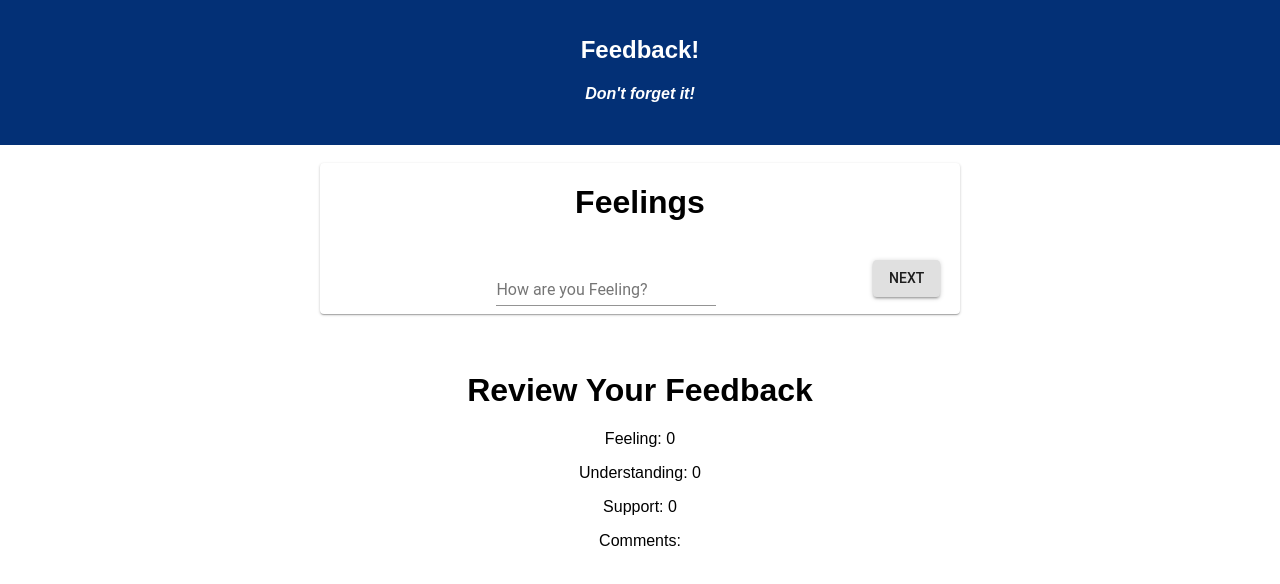
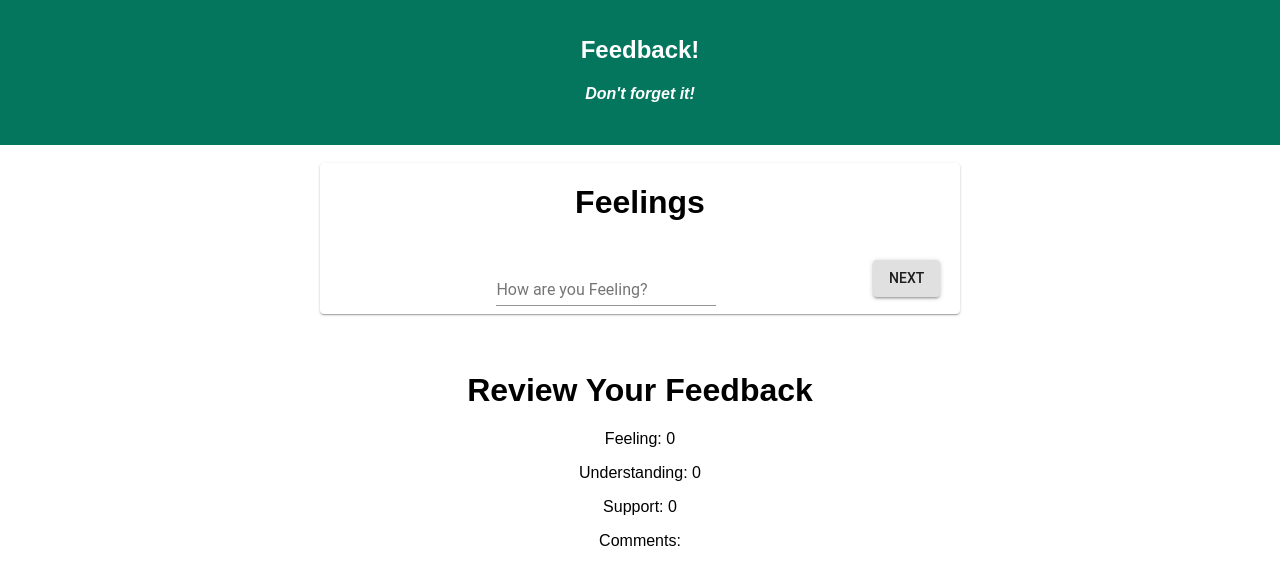
Before and after one commit to bodecci/weekend-feedback-form, a React (Create React App) app: page /#/ in a window 1280 px wide. Shown: the top 584 px of the page. Built offline with nearby package versions, Linux system fonts and the light colour scheme.

Commit message:
background color changed.

```diff
--- a/src/components/App/App.css
+++ b/src/components/App/App.css
@@ -3,7 +3,7 @@
 }
 
 .App-header {
-  background-color: #033076;
+  background-color: #03765d;
   min-height: 70px;
   padding: 20px;
   color: white;
```
